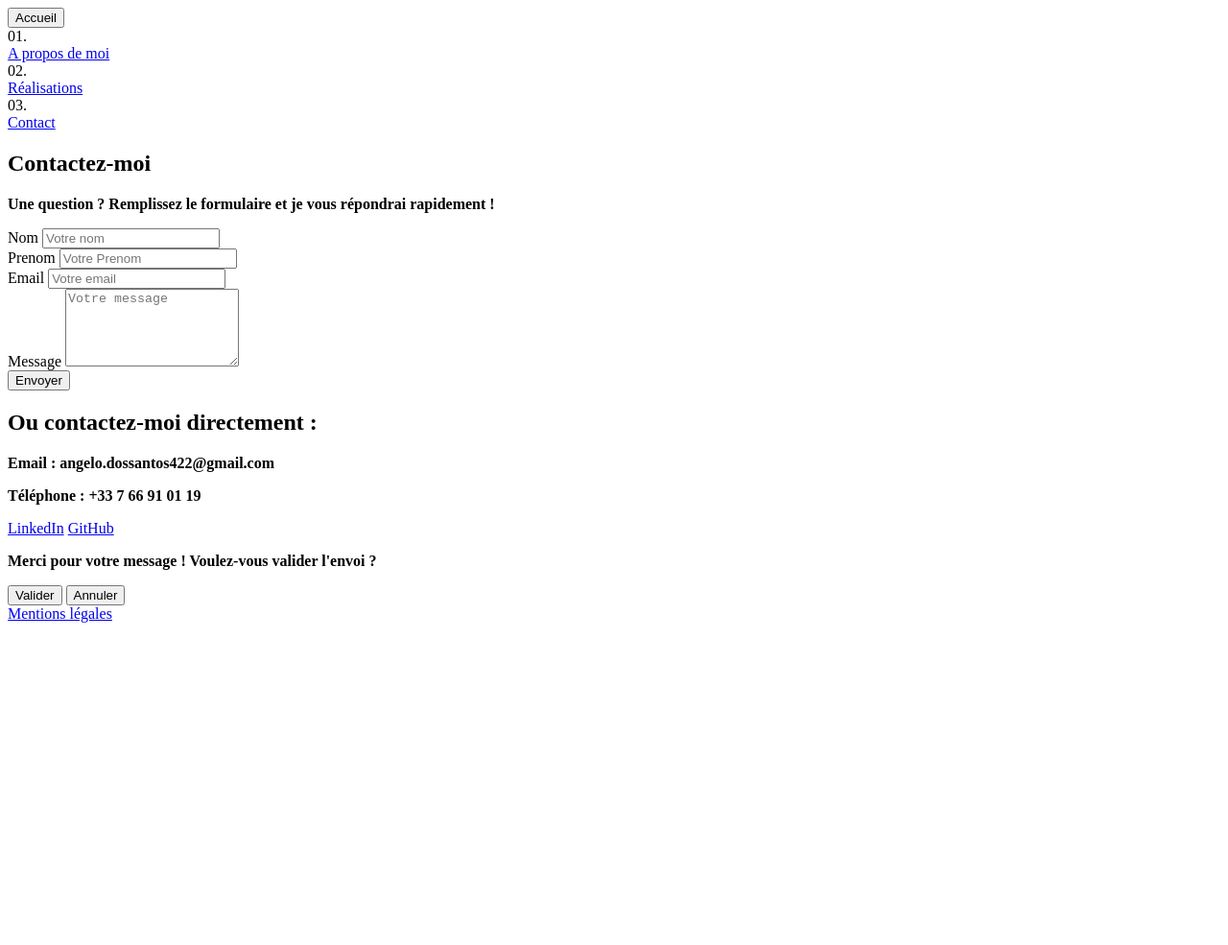
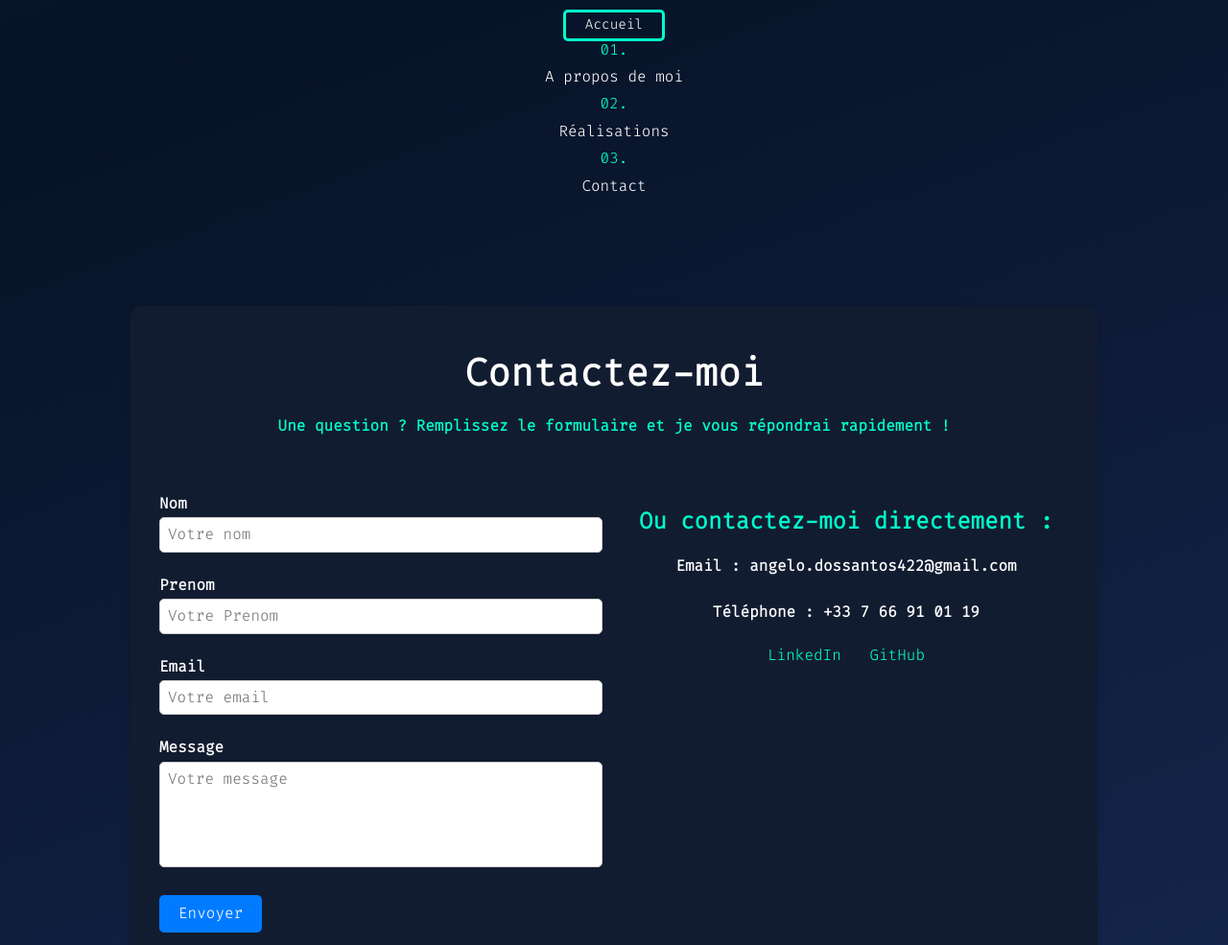
Before and after one commit to asdt0412/portfolio, a plain HTML site: page html/contact.html in a window 1280 px wide. Shown: the top 985 px of the page at 96% size. Before the commit the page ends 800 px from the top, so only its background shows below. Drawn offline with Linux system fonts and the light colour scheme; the site is published under a folder, as on GitHub Pages, so addresses that start at the root find nothing.

Commit message:
hotfix img nav et css

```diff
--- a/html/contact.html
+++ b/html/contact.html
@@ -6,8 +6,8 @@
     <meta name="viewport" content="width=device-width, initial-scale=1.0">
     <title>Contactez-moi</title>
     <!-- <link rel="stylesheet" href="/css/frameworks/zoning.css"> -->
-    <link rel="stylesheet" href="/css/frameworks/normalize.css">
-    <link rel="stylesheet" href="/css/style.css">
+    <link rel="stylesheet" href="../css/frameworks/normalize.css">
+    <link rel="stylesheet" href="../css/style.min.css">
 </head>
 
 <body>
@@ -20,7 +20,7 @@
             <div class="color">02.</div>
             <a href="../index.html?page=realisation" data-target="realisation">Réalisations</a>
             <div class="color">03.</div>
-            <a href="/html/contact.html">Contact</a>
+            <a href="contact.html">Contact</a>
         </nav>
     </header>
 
@@ -61,8 +61,8 @@
                     <p><strong>Téléphone : +33 7 66 91 01 19 </strong></p>
                     <div class="social-links">
                         <a href="https://www.linkedin.com/in/angelo-dos-santos-524644334"
-                            class="social-icon">LinkedIn</a>
-                        <a href="https://github.com/asdt0412" class="social-icon">GitHub</a>
+                            class="social-icon" target="_blank" >LinkedIn</a>
+                        <a href="https://github.com/asdt0412" class="social-icon" target="_blank" >GitHub</a>
                     </div>
                 </div>
             </div>
@@ -82,7 +82,7 @@
             <a href="mentions.html">Mentions légales</a>
         </nav>
     </footer>
-    <script src="/js/frameworks/script.js"></script>
+    <script src="../js/frameworks/script.min.js"></script>
 </body>
 
 </html>
--- a/scss/_colors.scss
+++ b/scss/_colors.scss
@@ -12,4 +12,4 @@ $colors: (
     'card': #0c1126,
     'card-bg' : #d3e6e6,
     'card-bg-hp' : #88bfc5
-)
+);
--- a/scss/_typo.scss
+++ b/scss/_typo.scss
@@ -1,5 +1,5 @@
 
 @font-face {
     font-family: 'FontsECF' ;
-    src: url(/css/frameworks/webfonts/FiraCode-Light.ttf);
+    src: url(../css/frameworks/webfonts/FiraCode-Light.ttf);
 }
--- a/scss/style.scss
+++ b/scss/style.scss
@@ -1,7 +1,7 @@
 @use "sass:map";
-@use "colors" as c;
-@use "typo" as t;
-@import "_mixins";
+@use "_colors" as c;
+@use "_typo" as t;
+@use "_mixins";
 
 /* PAGE ACCUEIL ET STANDARDISATION */
 
```
Also changed, not shown: html/mentions.html (+3 -3 lines), index.html (+8 -8 lines), README.md, css/style.css, css/style.min.css, 2 other files.
